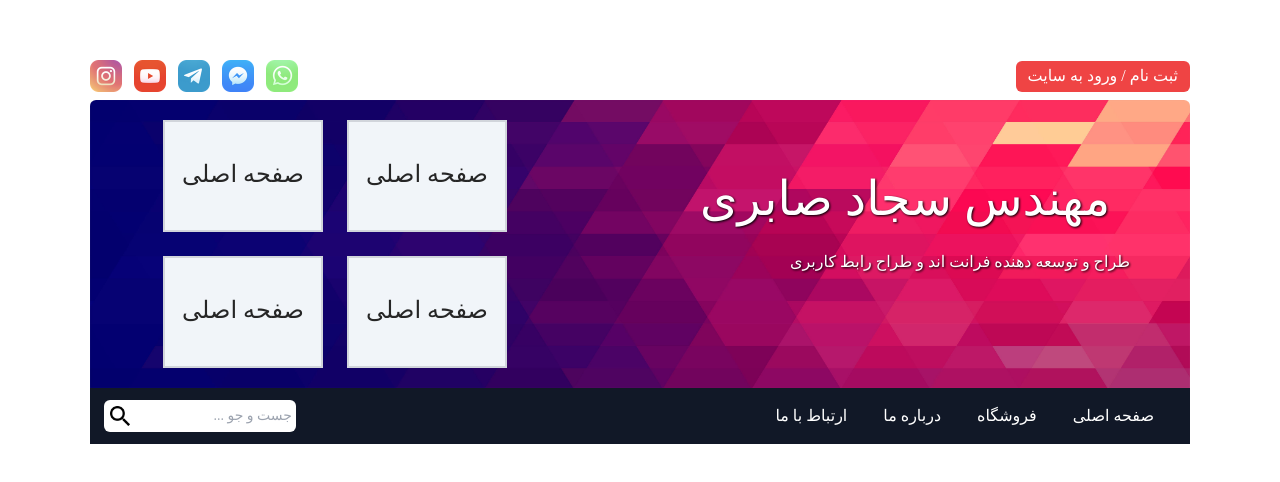
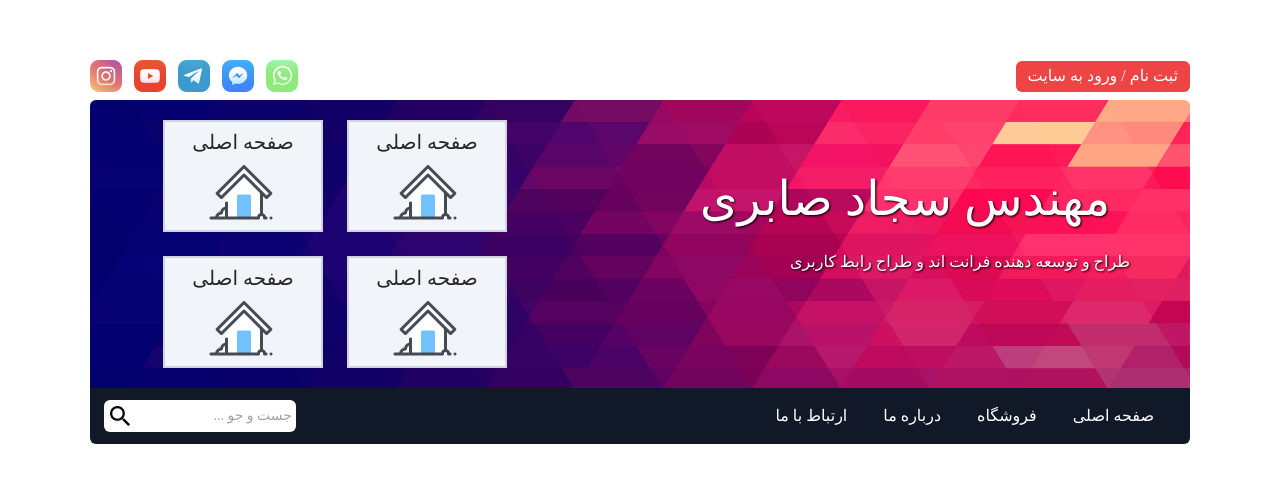
Before and after one commit to sajjadsaberi/Persona-lWebsite-By-ReactJS-and-Tailwind, a React (Vite) app: page / in a window 1280 px wide. Shown: the part 152-634 px from the top of the page. Built offline with nearby package versions, Linux system fonts and the light colour scheme.

Commit message:
update boxs icon and titles

```diff
--- a/src/components/header.jsx
+++ b/src/components/header.jsx
@@ -18,16 +18,16 @@ function Headers() {
     </div>
     <header>
     <div className='box h-auto mt-5 ml-5 flex justify-center items-center gap-6 flex-wrap flex-row absolute'>
-            <span className='w-40 h-28 bg-slate-100 border-2 border-gray-300 shadow-8xxl pt-9'><a href='#' className='font-Iran text-2xl text-neutral-800 font-normal'>صفحه اصلی</a></span>
-            <span className='w-40 h-28 bg-slate-100 border-2 border-gray-300 shadow-8xxl pt-9'><a href='#' className='font-Iran text-2xl text-neutral-800 font-normal'>صفحه اصلی</a></span>
-            <span className='w-40 h-28 bg-slate-100 border-2 border-gray-300 shadow-8xxl pt-9'><a href='#' className='font-Iran text-2xl text-neutral-800 font-normal'>صفحه اصلی</a></span>
-            <span className='w-40 h-28 bg-slate-100 border-2 border-gray-300 shadow-8xxl pt-9'><a href='#' className='font-Iran text-2xl text-neutral-800 font-normal'>صفحه اصلی</a></span>
+            <span className='w-40 h-28 bg-slate-100 border-2 border-gray-300 shadow-8xxl pt-1.5'><a href='#' className='font-Iran text-xl text-neutral-800 font-normal hover:text-zinc-400'>صفحه اصلی<img src="./src/images/home.png" width='64px' height="64px" alt="home" className='ml-11 hover:opacity-10'/></a></span>
+            <span className='w-40 h-28 bg-slate-100 border-2 border-gray-300 shadow-8xxl pt-1.5'><a href='#' className='font-Iran text-xl text-neutral-800 font-normal hover:text-zinc-400'>صفحه اصلی<img src="./src/images/home.png" width='64px' height="64px" alt="home" className='ml-11 hover:opacity-10'/></a></span>
+            <span className='w-40 h-28 bg-slate-100 border-2 border-gray-300 shadow-8xxl pt-1.5'><a href='#' className='font-Iran text-xl text-neutral-800 font-normal hover:text-zinc-400'>صفحه اصلی<img src="./src/images/home.png" width='64px' height="64px" alt="home" className='ml-11 hover:opacity-10'/></a></span>
+            <span className='w-40 h-28 bg-slate-100 border-2 border-gray-300 shadow-8xxl pt-1.5'><a href='#' className='font-Iran text-xl text-neutral-800 font-normal hover:text-zinc-400'>صفحه اصلی<img src="./src/images/home.png" width='64px' height="64px" alt="home" className='ml-11 hover:opacity-10'/></a></span>
         </div>
         <p className='absolute font-Iran text-5xl text-white font-bold m-10tl drop-shadow-dx10'>مهندس سجاد صابری</p>
         <p className='absolute font-Iran text-base text-white font-bold m-11tl drop-shadow-dx10'>طراح و توسعه دهنده فرانت اند و طراح رابط کاربری</p>
         <img src='./src/images/Header.jpg' alt='Header' className='h-72 w-10xl rounded-t-md'/>
     </header>
-    <nav className='bg-gray-900 flex items-center justify-between gap-96 shadow-5xxl'>
+    <nav className='bg-gray-900 flex items-center justify-between gap-96 shadow-5xxl rounded-t-none rounded-b-md'>
         <span className='text-gray-950 pt-0 pb-8 pl-3.5 font-Iran text-sm'><img className='absolute z-20 mt-1.5 ml-1.5 cursor-grab' src='./src/images/Search.png' width="20px" height="20px" alt='Search'/><input type='text' placeholder='جست و جو ...' className='absolute w-48 h-8 outline-none rtl pr-1 z-10 rounded-md' required /></span>
         <ul className='list-none p-2 m-0 flex'>
             <li className='mr-5 transition ease-in-out delay-150 hover:bg-gray-800  hover:transition hover:ease-in-out hover:delay-150'><a href="#" className='inline-block text-white text-center py-2 px-2 no-underline font-Iran cursor-pointer hover:text-white'>ارتباط با ما</a></li>
```
Also changed, not shown: src/images/home.png (added).
